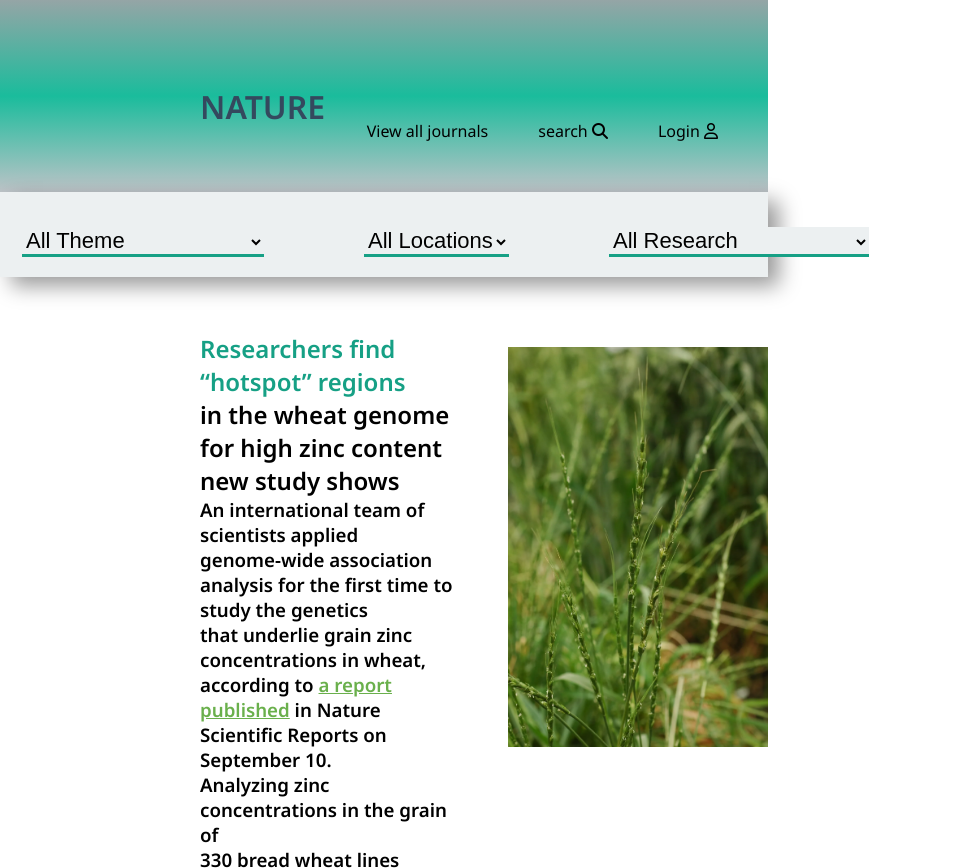
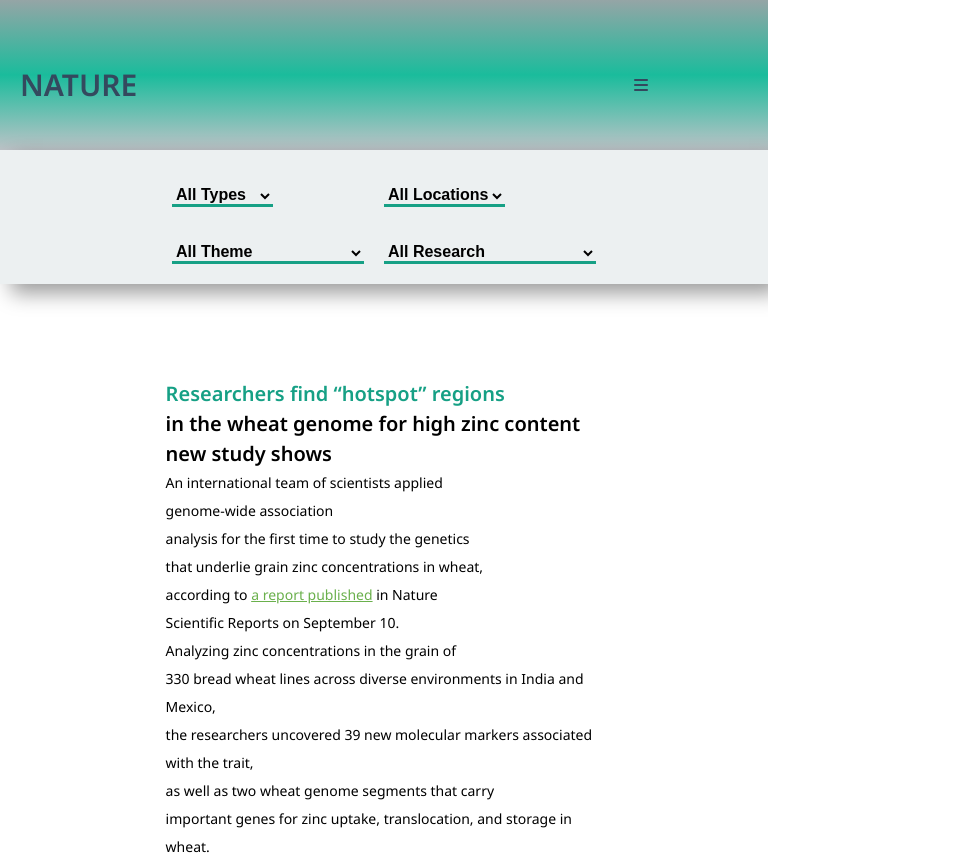
Before and after one commit to NigarNazar/Nature, a plain HTML site: page index.html in a window 768 px wide. Shown: the top 868 px of the page, 969 px wide, since content can reach past the window. Drawn offline with Linux system fonts and the light colour scheme.

Commit message:
index and css update

```diff
--- /dev/null
+++ b/assets/css/reset.css
@@ -0,0 +1,45 @@
+*/
+
+html, body, div, span, applet, object, iframe,
+h1, h2, h3, h4, h5, h6, p, blockquote, pre,
+a, abbr, acronym, address, big, cite, code,
+del, dfn, em, img, ins, kbd, q, s, samp,
+small, strike, strong, sub, sup, tt, var,
+b, u, i, center,
+dl, dt, dd, ol, ul, li,
+fieldset, form, label, legend,
+table, caption, tbody, tfoot, thead, tr, th, td,
+article, aside, canvas, details, embed,
+figure, figcaption, footer, header, hgroup,
+menu, nav, output, ruby, section, summary,
+time, mark, audio, video {
+	margin: 0;
+	padding: 0;
+	border: 0;
+	font-size: 100%;
+	font: inherit;
+	vertical-align: baseline;
+}
+/* HTML5 display-role reset for older browsers */
+article, aside, details, figcaption, figure,
+footer, header, hgroup, menu, nav, section {
+	display: block;
+}
+body {
+	line-height: 1;
+}
+ol, ul {
+	list-style: none;
+}
+blockquote, q {
+	quotes: none;
+}
+blockquote:before, blockquote:after,
+q:before, q:after {
+	content: '';
+	content: none;
+}
+table {
+	border-collapse: collapse;
+	border-spacing: 0;
+}
--- a/assets/css/style.css
+++ b/assets/css/style.css
@@ -1,4 +1,5 @@
 @import url('https://fonts.googleapis.com/css2?family=Noto+Sans:wght@300;400;500;600&display=swap');
+@import url('./reset.css');
 body{
     font-family: 'Noto Sans', sans-serif;
 }
@@ -14,28 +15,36 @@ header{
     display: flex;
     justify-content: space-between;
     align-items: center;
-    flex-direction: row;
     padding-top: 70px;
     padding-bottom: 50px;
 
 }
-.logo {
+.class{
+    display: none;
+}
 
-    margin-left: 200px;
+.class a:hover{
+    transition: 0.7s ease;
+    transform: translateY(5px);
 }
+
 .logo h1{
     font-weight: 600px;
     color: #34495e;
+    font-size:30px;
+    padding-left: 100px;
 }
+
  .nav-links{
     display: flex;
+
  }
  .nav-links a{
     text-decoration: none;
     color: black;
     padding-right: 30px;
     margin-right: 20px;
-    padding-top:50px;
+
 
  }
 
@@ -47,9 +56,11 @@ header{
 .filtre-nature{
 
     display: flex;
-    justify-content: center;
+    justify-content:center;
+    align-items: center;
     background-color:#ecf0f1;
     padding-bottom: 20px;
+    padding-left: 100px;
     box-shadow: 11px 9px 20px rgb(0 0 0 / 40%);
 }
 .filtre-nature select{
@@ -59,26 +70,43 @@ header{
     margin-right: 100px;
     margin-top: 35px;
     font-size:22px;
-
-
+    font-weight:600;
+}
+.sel-category{
+    display: flex;
+    justify-content: space-between;
+}
+.sel-location{
+    display: flex;
+    justify-content: space-between;
 }
 .section{
     display: flex;
-    padding-bottom: 100px;
+    justify-content: center;
+    align-items: center;
+    padding-bottom:100px;
 
 }
 h1 span{
     color: #16a085;
 }
 .section > .left-side{
-    flex-basis: 50%;
-    margin-left: 200px;
+    flex-basis:60%;
     padding-top: 55px;
-
+}
+.left-side h1{
+    font-size: 28px;
+    font-weight: 600;
+    line-height: 30px;
+}
+.left-side h3{
+    font-size: 20px;
+    font-weight: 400;
+    line-height: 28px;
 }
 
 .section > .right-side{
-flex:2;
+flex:0.4;
 padding-top: 70px;
 margin-left:50px;
 }
@@ -93,7 +121,98 @@ h3 span{
 }
 .footer p{
     color: #16a085;
-    padding-bottom: 30px;
+    padding-bottom: 50px;
     padding-left: 10px;
 
 }
+@media(max-width:1223px) and (min-width:768px){
+.class {
+    display: flex;
+    padding-right:100px;
+}
+.class a{
+    color:#34495e;
+}
+
+
+.nav-links{
+    display: none;
+}
+.sel-category{
+    display: flex;
+    flex-direction: column;
+}
+.sel-location{
+    display: flex;
+    flex-direction: column;
+}
+.filtre-nature select{
+    font-size: 18px;
+}
+.section{
+    display: flex;
+    flex-wrap:wrap ;
+    /* justify-content: center; */
+    align-items: center;
+    padding: 40px 20px 40px;
+
+}
+.left-side h1{
+    font-size:22px;
+}
+.left-side h3{
+    font-size: 16px;
+}
+
+}
+@media(max-width:768px) and (min-width:500px){
+    .class{
+        display: flex;
+    }
+    .class a{
+        color:#34495e;
+    }
+    .nav-links{
+        display: none;
+    }
+    .header{
+        padding-left: 20px;
+        padding-right: 20px;
+    }
+   .logo h1{
+    padding:0;
+   }
+   .filtre-nature{
+    padding-left:20px;
+    padding-right: 20px;
+   }
+   .sel-category{
+    display: flex;
+    flex-wrap: wrap;
+   }
+   .sel-location{
+    display: flex;
+    flex-wrap: wrap;
+   }
+   .filtre-nature select{
+    font-size: 16px;
+    margin-right:10px;
+    margin-left: 10px;
+   }
+   .section{
+    display: flex;
+    flex-wrap: wrap;
+   }
+
+   .left-side h1{
+    font-size: 20px;
+   }
+   .left-side h3{
+    font-size: 14px;
+   }
+   .right-side img{
+    width: 300px;
+    height: 300px;
+   }
+
+}
--- a/index.html
+++ b/index.html
@@ -21,6 +21,9 @@
         <div class="logo">
             <h1 class="sf-article-header__tittle">NATURE</h1>
         </div>
+        <div class="class">
+            <a href=""><i class="fa-solid fa-bars"></i></a>
+        </div>
 
         <nav class="nav-links">
             <a href="">View all journals</a>
@@ -33,6 +36,7 @@
     <form method="get" id="filtre-nature">
         <div class=" filtre-nature">
             <input type="hidden" id="original-slug" value="Nature">
+            <div class="sel-category">
                 <div>
                     <select name="sel-category" id="category">
                         <option value="0">All Types</option>
@@ -52,6 +56,8 @@
 
                     </select>
                 </div>
+            </div>
+           <div class="sel-location">
             <div>
                 <select name="sel-locations" id="locations">
                     <option value="0">All Locations</option>
@@ -72,6 +78,8 @@
 
                 </select>
             </div>
+           </div>
+
         </div>
     </form>
     <section class="section">
```
Lines whose indentation alone changed are shown as unchanged.
